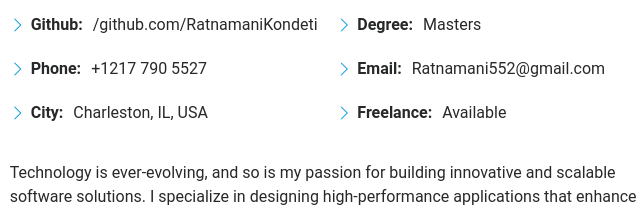
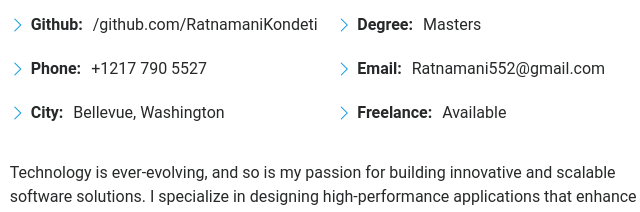
Before and after one commit to RatnamaniKondeti/Portfolio, a plain HTML site: page index.html in a window 1280 px wide. Shown: the part 1262-1474 px from the top of the page, 629-1269 px from the left. Drawn offline with Linux system fonts and the light colour scheme.

Commit message:
Update index.html

```diff
--- a/index.html
+++ b/index.html
@@ -96,7 +96,7 @@
                 <ul>
                   <li><i class="bi bi-chevron-right"></i> <strong>Github:</strong> <span>/github.com/RatnamaniKondeti</span></li>
                   <li><i class="bi bi-chevron-right"></i> <strong>Phone:</strong> <span>+1217 790 5527</span></li>
-                  <li><i class="bi bi-chevron-right"></i> <strong>City:</strong> <span>Charleston, IL, USA</span></li>
+                  <li><i class="bi bi-chevron-right"></i> <strong>City:</strong> <span>Bellevue, Washington</span></li>
                 </ul>
               </div>
               <div class="col-lg-6">
```
